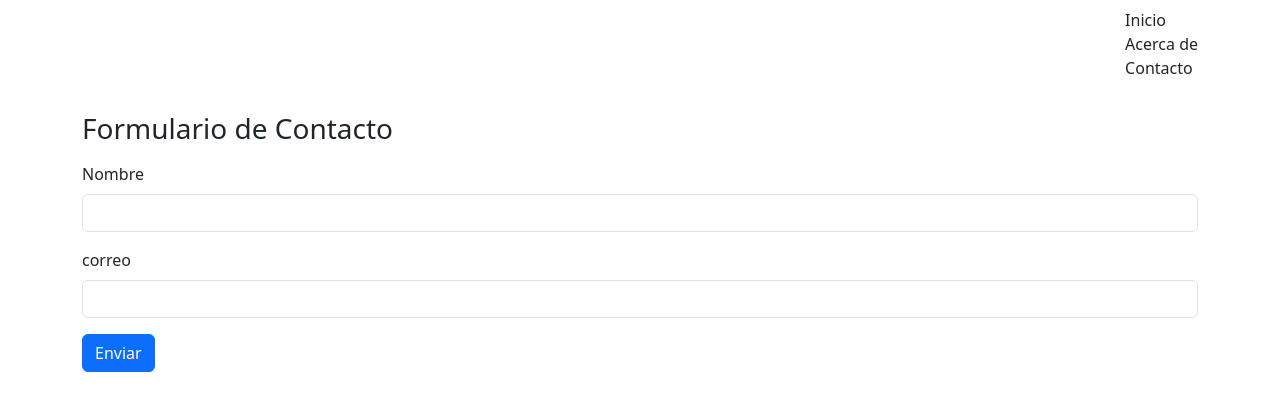
After one commit to heidimichelle909-create/m2s1-ac1-entorno-flaskk, a Flask app: page /contacto in a window 1280 px wide. The commit adds this page. Shown: the top 411 px of the page. Run offline with Flask 3, Linux system fonts and the light colour scheme; some libraries are stand-ins or nearby versions.

Commit message:
Integra el formulario de contacto con validaciones

```diff
--- a/app.py
+++ b/app.py
@@ -1,8 +1,11 @@
 import os
 from dotenv import load_dotenv
-from flask import Flask, render_template
+from flask import Flask, flash, redirect, render_template, url_for
 from flask_bootstrap import Bootstrap5
 from flask_sqlalchemy import SQLAlchemy
+
+from forms import ContactoForm
+
 load_dotenv()
 
 app = Flask(__name__)
@@ -20,6 +23,14 @@ def index():
 def about():
     return render_template("about.html", proyecto="Mi primera app con flask")
 
+@app.route("/contacto", methods=["GET", "POST"])
+def contacto():
+    form = ContactoForm()
+    if form.validate_on_submit():
+        flash(f"Gracias, {form.nombre.data}! Recibimos tus datos", "success")
+        return redirect(url_for("contacto"))
+    return render_template("contacto.html", form=form)
+
 
 if __name__ == "__main__":
     app.run(debug=True)
--- a/templates/base.html
+++ b/templates/base.html
@@ -1,7 +1,7 @@
 <!DOCTYPE html>
 <html lang="es">
 <head>
-    <meta charset="UTF-8">
+    <meta charset="utf-8">
     <meta name="viewport" content="width=device-width, initial-scale=1">
     <title>{% block title %}Mi Proyecto{% endblock %}</title>
     {{ bootstrap.load_css() }}
@@ -13,11 +13,18 @@
             <div class="navbar_nav">
                 <a class="nav-link" href="{{ url_for('index') }}">Inicio</a>
                 <a class="nav-link" href="{{ url_for('about') }}">Acerca de</a>
+                <a class="nav-link" href="{{ url_for('contacto') }}">Contacto</a>
             </div>
         </div>
     </nav>
 
     <main class="container py-4">
+        {% with mensajes = get_flashed_messages(with_categories=True) %}
+            {% for category, mensaje in mensajes %}
+                <div class="alert alert-{{ categoria }}" role="alert">{{ mensaje }}</div>
+            {% endfor %}
+        {% endwith %}
+
         {% block content %}{% endblock %}
     </main>
 
--- /dev/null
+++ b/templates/contacto.html
@@ -0,0 +1,9 @@
+{% extends "base.html" %}
+{% from 'bootstrap5/form.html' import render_form %}
+
+{% block title %}Contacto{% endblock %}
+
+{% block content %}
+    <h1 class="h3 mb-3">Formulario de Contacto</h1>
+    {{ render_form(form, novalidate=True) }}
+{% endblock %}
```
